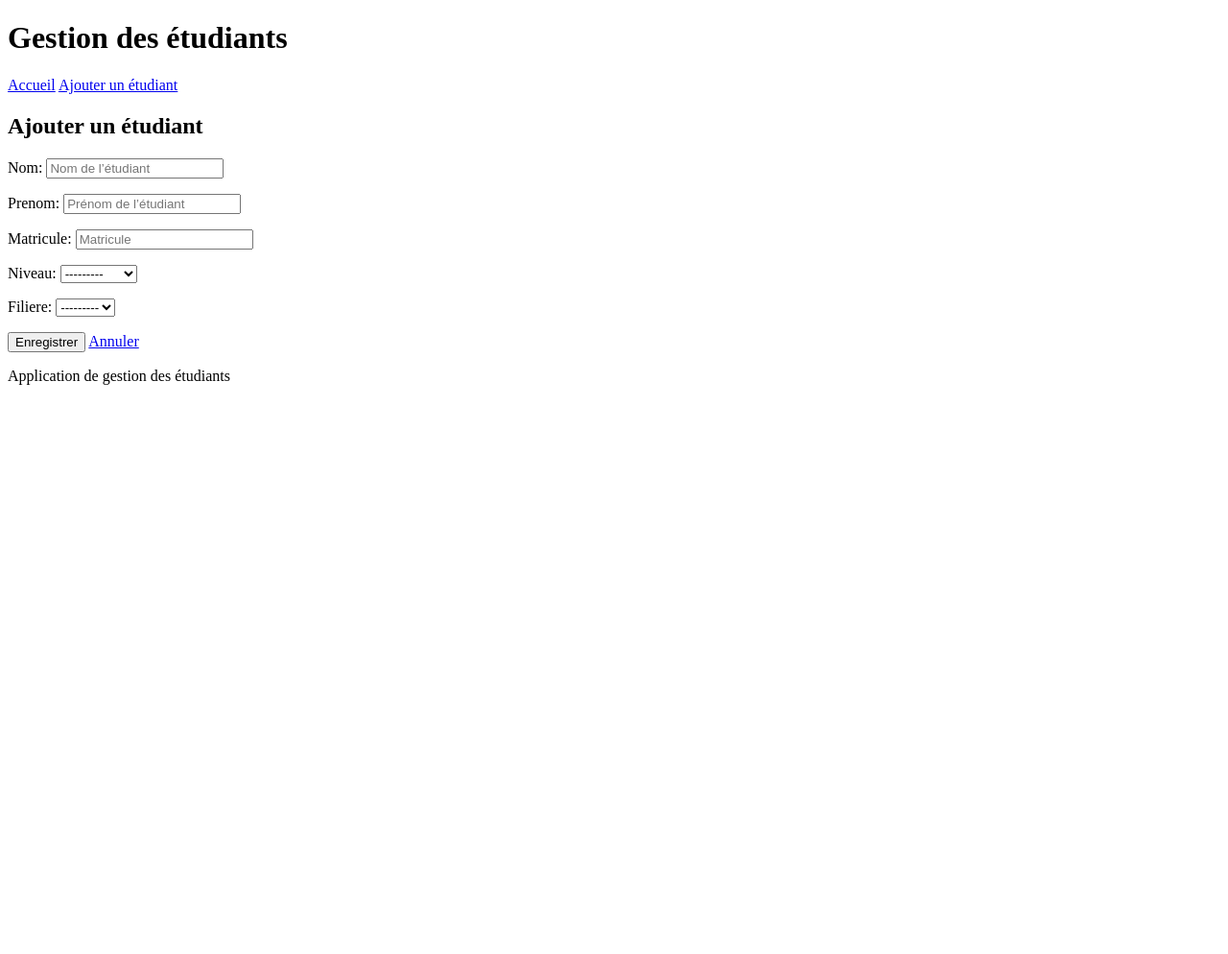
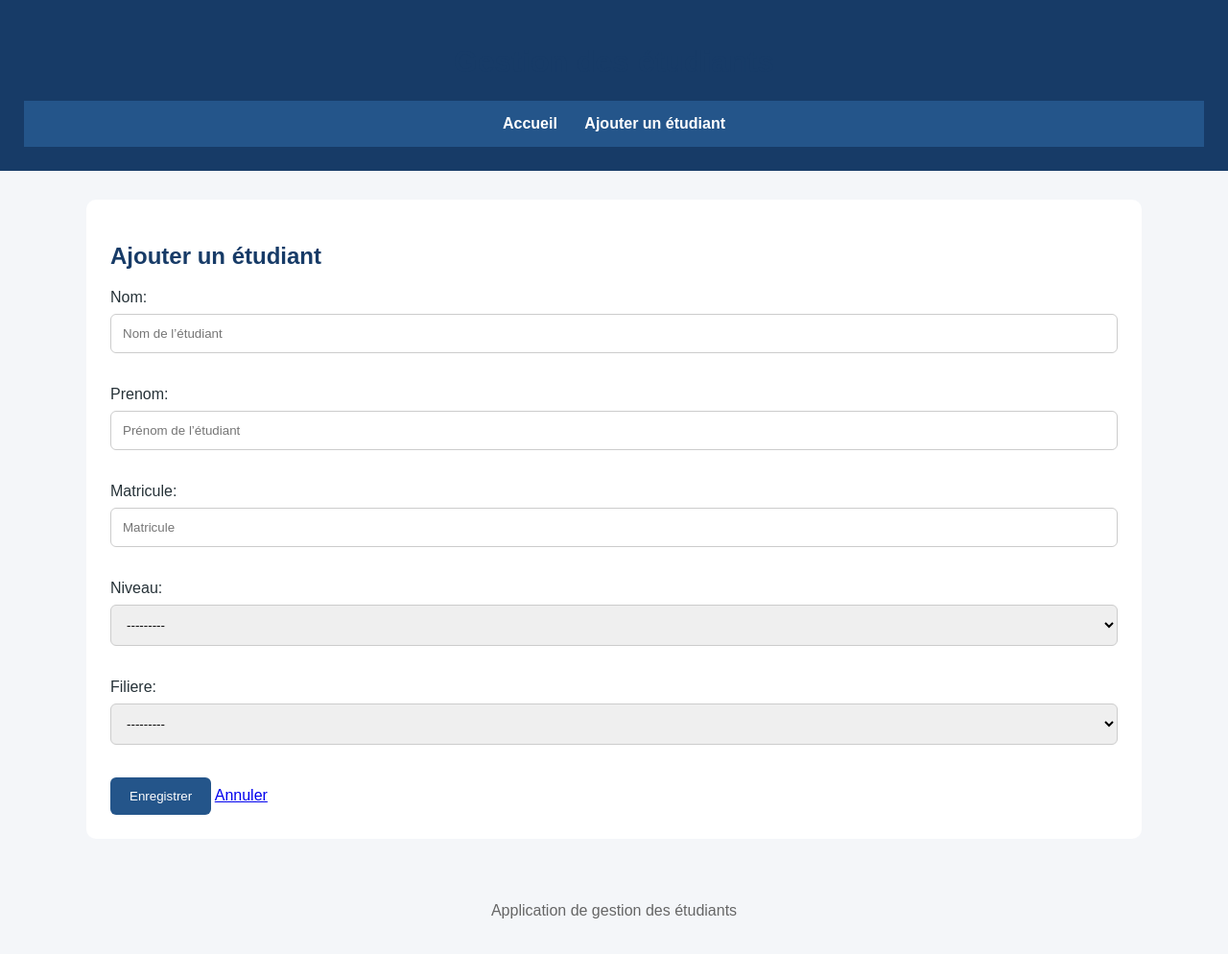
Before and after one commit to anougblearielar-ai/gestion-etudiants-groupe1, a Django app: template etudiants/templates/etudiants/ajouter.html in a window 1280 px wide. Shown: the whole page at 96% size. Before the commit the page ends 401 px from the top, so only its background shows below. Run offline with Django 5.2, Linux system fonts and the light colour scheme; the template is opened without the code that fills it: values that come from a table or form of the project are taken from there, others are empty.

Commit message:
Ajout du CSS aux templates étudiants

```diff
--- /dev/null
+++ b/etudiants/static/etudiants/style.css
@@ -0,0 +1,110 @@
+
+/* Style général */
+* {
+    box-sizing: border-box;
+}
+
+body {
+    margin: 0;
+    font-family: Arial, sans-serif;
+    background: #f4f6f9;
+    color: #263238;
+}
+
+/* En-tête */
+header {
+    background: #173b67;
+    color: white;
+    padding: 25px;
+    text-align: center;
+}
+
+/* Navigation */
+nav {
+    background: #24558a;
+    padding: 15px;
+    text-align: center;
+}
+
+nav a {
+    color: white;
+    text-decoration: none;
+    margin: 0 12px;
+    font-weight: bold;
+}
+
+nav a:hover {
+    color: #ffd166;
+}
+
+/* Contenu */
+main {
+    max-width: 1100px;
+    margin: 30px auto;
+    padding: 25px;
+    background: white;
+    border-radius: 10px;
+}
+
+/* Titres */
+h1, h2 {
+    color: #173b67;
+}
+
+/* Formulaires */
+input, select, textarea {
+    width: 100%;
+    padding: 12px;
+    margin: 8px 0 18px;
+    border: 1px solid #ccc;
+    border-radius: 6px;
+}
+
+button {
+    background: #24558a;
+    color: white;
+    padding: 12px 20px;
+    border: none;
+    border-radius: 6px;
+    cursor: pointer;
+}
+
+button:hover {
+    background: #173b67;
+}
+
+/* Tableaux */
+table {
+    width: 100%;
+    border-collapse: collapse;
+}
+
+th, td {
+    padding: 12px;
+    border-bottom: 1px solid #ddd;
+    text-align: left;
+}
+
+th {
+    background: #e8eef5;
+}
+
+/* Pied de page */
+footer {
+    text-align: center;
+    padding: 20px;
+    color: #666;
+}
+
+/* Adaptation téléphone */
+@media (max-width: 600px) {
+    main {
+        margin: 10px;
+        padding: 15px;
+    }
+
+    nav a {
+        display: inline-block;
+        margin: 7px;
+    }
+}
--- a/etudiants/templates/etudiants/base.html
+++ b/etudiants/templates/etudiants/base.html
@@ -5,6 +5,8 @@
     <meta charset="UTF-8">
     <meta name="viewport" content="width=device-width, initial-scale=1.0">
     <title>{% block title %}Gestion des étudiants{% endblock %}</title>
+    {% load static %}
+    <link rel="stylesheet" href="../../static/etudiants/style.css">
 </head>
 <body>
 
```
